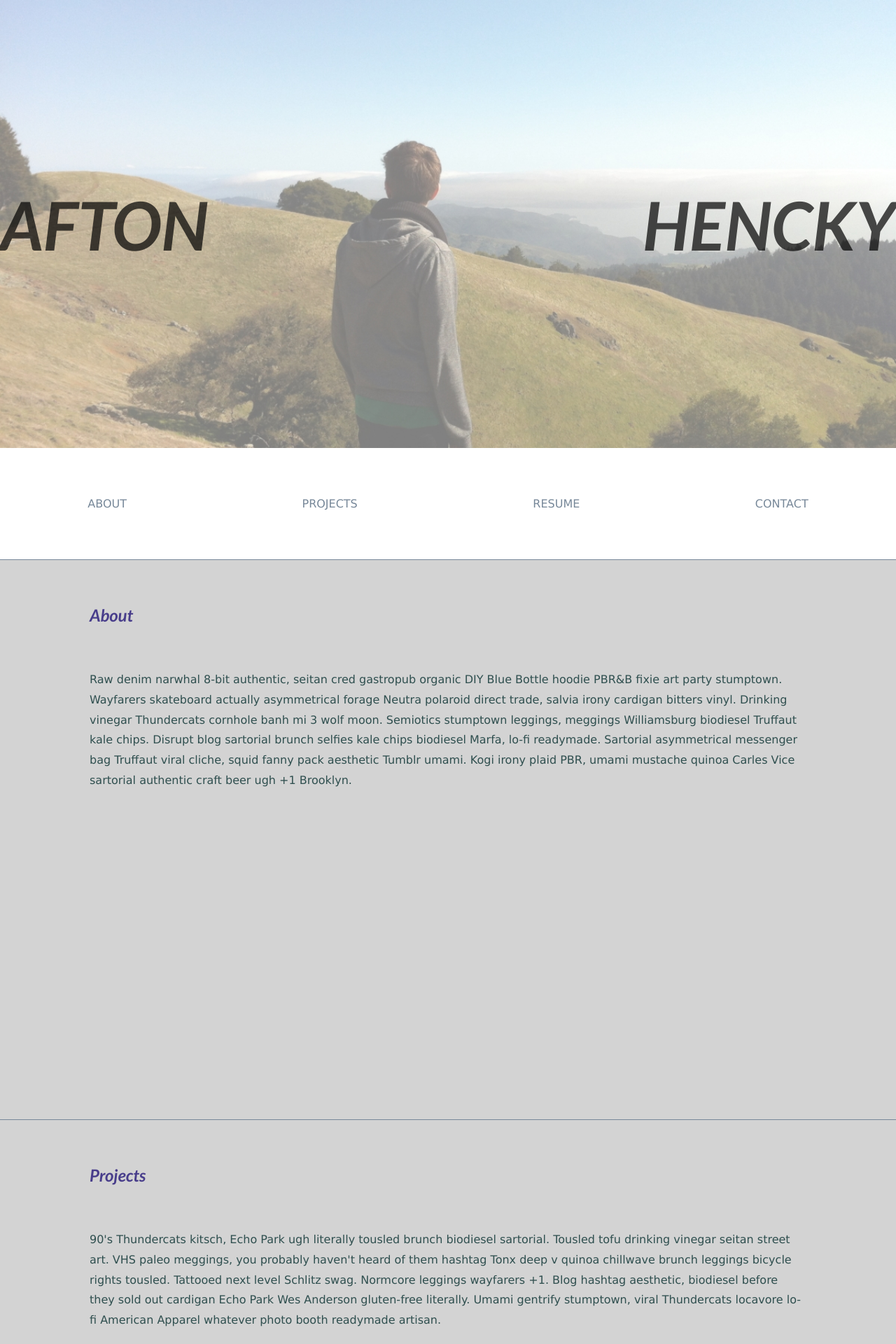
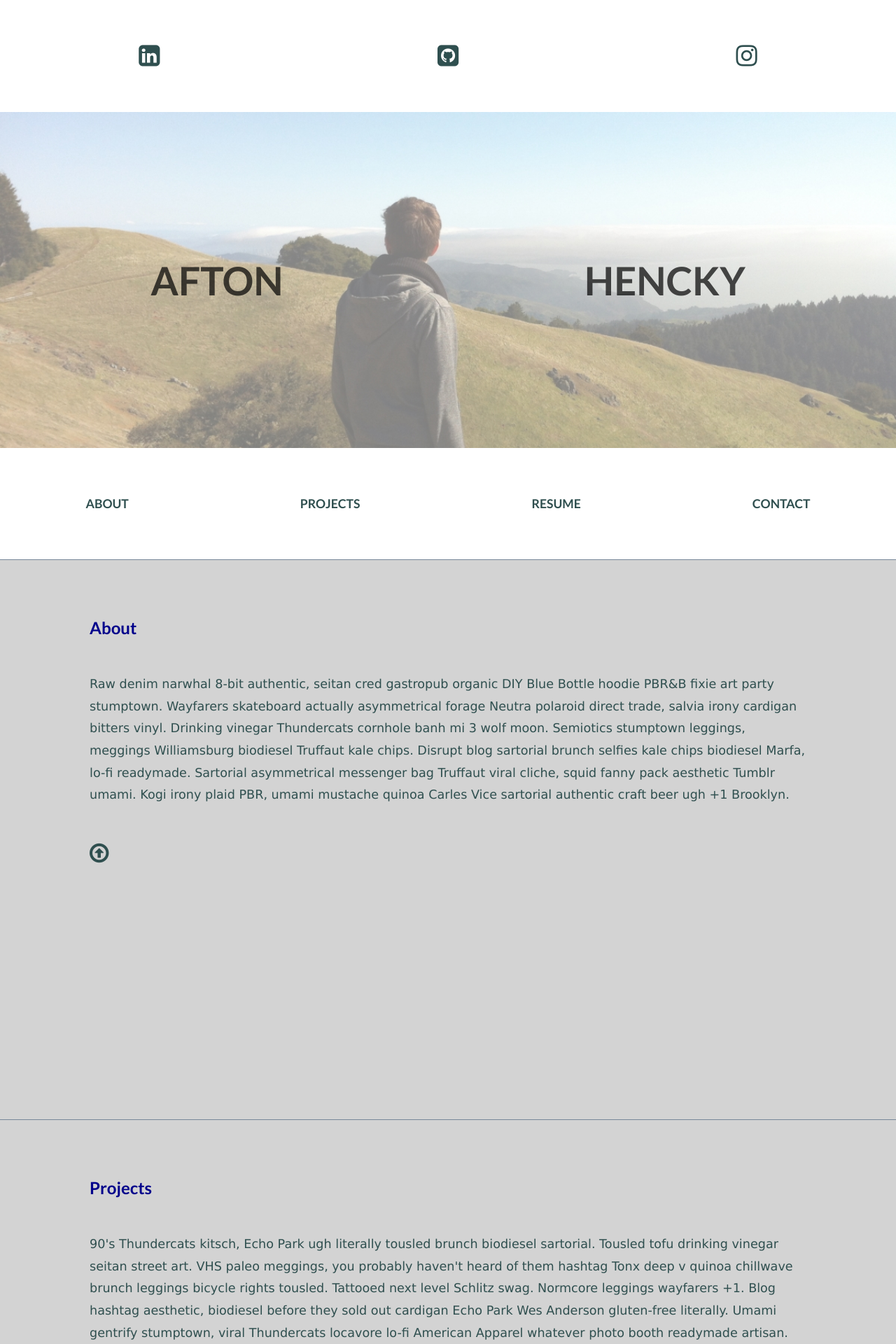
Before and after one commit to ahencky/afton_hencky, a Django app: page / in a window 1280 px wide. Shown: the top 1920 px of the page at 70% size. Run offline with Django 3.2, Linux system fonts and the light colour scheme; some libraries are stand-ins or nearby versions.

Commit message:
added icons

```diff
--- a/aaa/scripts/home.js
+++ b/aaa/scripts/home.js
@@ -3,8 +3,6 @@ $(document).ready(function(){
    var containerHeight = $('div.container').height();
    var bottomHeight  = $('#bottom-nav').height();
    var navHeight = containerHeight - bottomHeight;
-   console.log("navHeight: ", navHeight);
-   console.log($(window).scrollTop());
          if ($(window).scrollTop() > navHeight) {
              $('#bottom-nav').addClass('fixed');
          }
--- a/aaa/stylesheets/homepage.css
+++ b/aaa/stylesheets/homepage.css
@@ -14,15 +14,21 @@ a {
 	outline: none;
 }
 
+h1 {
+	opacity: .7;
+	font-family: 'Lato';
+	font-weight: 700;
+	text-transform: uppercase;
+	font-size: 3.5em;
+}
+
 h2 {
-	font-family: 'Lato', sans-serif;
-	color: darkslateblue;
-	padding-left: 10%;
-	padding-top: 5%
+	font-family: 'Lato';
+	color: darkblue;
+	padding-top: 8%;
 }
 
 p {
-	padding: 0 10%;
 	margin-top: 5%;
 }
 
@@ -30,11 +36,13 @@ section {
 	background: lightgray;
 	height: 100vh;
 	border-bottom: 1px solid lightslategray;
+	padding: 0 10%;
 }
 
 section p {
 	color: darkslategray;
 	line-height: 1.8;
+	font-size: 1.1em;
 }
 
 /** ----Home Screen Settings --- **/
@@ -48,14 +56,14 @@ section p {
 }
 
 #hero {
-	flex: 80%;
+	flex: 60%;
 	width: 100%;
 	display: flex;
 	flex-direction: column;
 	justify-content: center;
 }
 
-#bottom-nav{
+#bottom-nav, #top{
 	flex: 20%;
 	height: 20%;
 	width: 100%;
@@ -63,35 +71,19 @@ section p {
 	flex-direction: column;
 	justify-content: center;
 	background-color: white;
+}
+
+.border{
 	border-bottom: 1px solid lightslategray;
 }
 
-.bg-img{
-	background-image: url("/images/Optimized-mt_tam_hike2.png");
-	background-repeat: no-repeat;
-	background-size: cover;
-	background-position: center;
-	z-index: 1;
-}
 
 #splash{
 	width: 100%;
-	font-family: 'Lato', sans-serif;
-	text-transform: uppercase;
-	font-size: 3em;
 	display: flex;
 	flex-direction: row;
-	justify-content: space-between;
+	justify-content: space-around;
 }
-
-h1.first-name{
-	opacity: .7;
-}
-
-h1.last-name{
-	opacity: .7;
-}
-
 
 
 /* --- Navigation Settings --- */
@@ -110,8 +102,14 @@ nav li {
 }
 
 nav li a {
-	color: lightslategray;
+	color: darkslategray;
 	text-transform: uppercase;
+	font-size: 1.1em;
+	font-family: 'Lato';
+}
+
+a:hover{
+	color: darkblue;
 }
 
 .fixed {
@@ -119,3 +117,61 @@ nav li a {
     top: 0;
     z-index: 7;
 }
+
+i {
+	color: darkslategray;
+}
+
+i:hover{
+	color: darkblue;
+}
+
+.fa-arrow-circle-o-up {
+	margin-top: 5%;
+}
+
+
+@media screen and (min-width: 500px) and (max-width: 600px){
+	h1 {
+		font-size: 2.5em;
+	}
+
+	h2 {
+		font-size: 1.3em;
+	}
+
+	nav li a {
+		font-size: 1em;
+	}
+
+	section {
+		padding: 0 5%;
+	}
+
+	section p {
+		font-size: 1em;
+	}
+}
+
+@media screen and (max-width: 500px) {
+	h1 {
+		font-size: 2em;
+	}
+
+	h2 {
+		font-size: 1.1em;
+	}
+
+	nav li a {
+		font-size: .9em;
+	}
+
+	section {
+		padding: 0 3%;
+	}
+
+	section p {
+		font-size: .9em;
+	}
+
+}
--- a/aaa/templates/index.html
+++ b/aaa/templates/index.html
@@ -1,14 +1,34 @@
 <html>
 <head>
 	<title>Afton Hencky</title>
+	<style type="text/css">
+		.bg-img{
+			background-image: url("/images/Optimized-mt_tam_hike2.png");
+			background-repeat: no-repeat;
+			background-size: cover;
+			background-position: center;
+			z-index: 1;
+		}
+	</style>
+
+	<link href='http://fonts.googleapis.com/css?family=Lato:700' rel='stylesheet' type='text/css'>
+	<link rel="stylesheet" href="../stylesheets/homepage.css">
 	<script src="http://ajax.googleapis.com/ajax/libs/jquery/1.11.1/jquery.min.js"></script>
-	<link rel="stylesheet" href="../stylesheets/homepage.css">
-	<link href='http://fonts.googleapis.com/css?family=Lato:700italic' rel='stylesheet' type='text/css'>
-
+	<link href="//maxcdn.bootstrapcdn.com/font-awesome/4.1.0/css/font-awesome.min.css" rel="stylesheet">
 </head>
 
 <body>
 <div id="container" class="container">
+
+<div id="top">
+	<nav>
+		<ul>
+			<li><a href="http://www.linkedin.com/pub/afton-hencky/53/422/88"><i class="fa fa-linkedin-square fa-2x"></i></a></li>
+			<li><a href="http://www.github.com/ahencky"><i class="fa fa-github-square fa-2x"></i></a></li>
+			<li><a href="http://instagram.com/ahencky"><i class="fa fa-instagram fa-2x"></i></a></li>
+		</ul>
+	</nav>
+</div>
 
 <div id="hero" class="bg-img">
 	<div id="splash">
@@ -17,12 +37,12 @@
 	</div>
 </div>
 
-<div id="bottom-nav">
+<div id="bottom-nav" class="border">
     <nav id="menu">
         <ul>
-            <li><a href="#">About</a></li>
-            <li><a href="#">Projects</a></li>
-            <li><a href="#">Resume</a></li>
+            <li><a href="#about">About</a></li>
+            <li><a href="#projects">Projects</a></li>
+            <li><a href="#resume">Resume</a></li>
             <li><a href="#">Contact</a></li>
         </ul>
     </nav>
@@ -35,20 +55,22 @@
 	<p>
 	Raw denim narwhal 8-bit authentic, seitan cred gastropub organic DIY Blue Bottle hoodie PBR&B fixie art party stumptown. Wayfarers skateboard actually asymmetrical forage Neutra polaroid direct trade, salvia irony cardigan bitters vinyl. Drinking vinegar Thundercats cornhole banh mi 3 wolf moon. Semiotics stumptown leggings, meggings Williamsburg biodiesel Truffaut kale chips. Disrupt blog sartorial brunch selfies kale chips biodiesel Marfa, lo-fi readymade. Sartorial asymmetrical messenger bag Truffaut viral cliche, squid fanny pack aesthetic Tumblr umami. Kogi irony plaid PBR, umami mustache quinoa Carles Vice sartorial authentic craft beer ugh +1 Brooklyn.
 	</p>
+	<a href="#container"><i class="fa fa-arrow-circle-o-up fa-2x"></i></a>
 </section>
 
 <section id="projects">
 	<h2>Projects</h2>
 	<p>90's Thundercats kitsch, Echo Park ugh literally tousled brunch biodiesel sartorial. Tousled tofu drinking vinegar seitan street art. VHS paleo meggings, you probably haven't heard of them hashtag Tonx deep v quinoa chillwave brunch leggings bicycle rights tousled. Tattooed next level Schlitz swag. Normcore leggings wayfarers +1. Blog hashtag aesthetic, biodiesel before they sold out cardigan Echo Park Wes Anderson gluten-free literally. Umami gentrify stumptown, viral Thundercats locavore lo-fi American Apparel whatever photo booth readymade artisan.
 	</p>
+	<a href="#container"><i class="fa fa-arrow-circle-o-up fa-2x"></i></a>
 </section>
 
-<section>
+<section id="resume">
 	<h2>Resume</h2>
-	<p></p>
+	<a href="#container"><i class="fa fa-arrow-circle-o-up fa-2x"></i></a>
 </section>
 
 
-<script src="../scripts/home.js"></script>
+<script async src="../scripts/home.js"></script>
 </body>
 </html>
```
